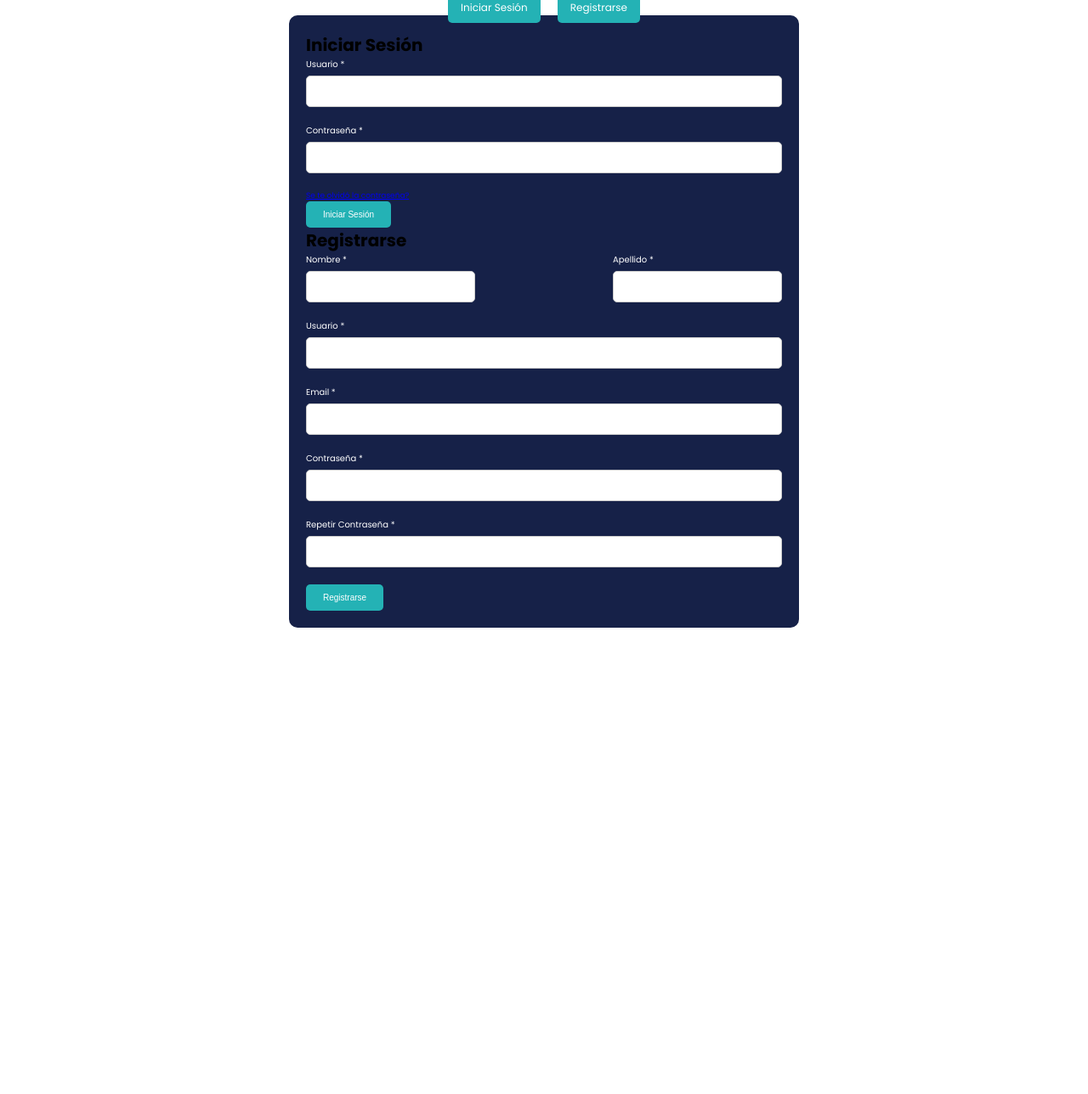
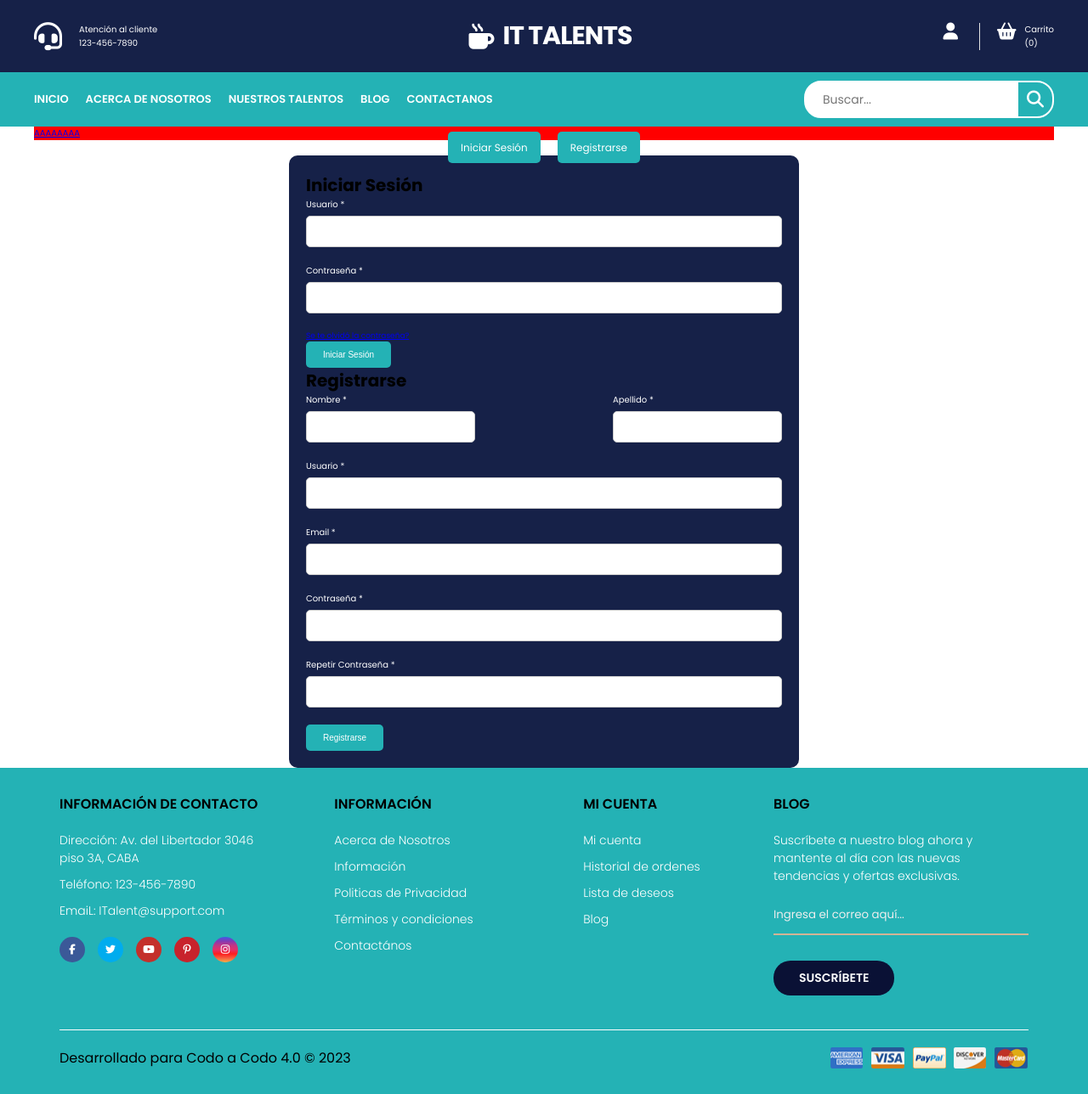
Before and after one commit to DiegoAPizza/Tp1PythonFullStack, a Django app: page /login/ in a window 1280 px wide. Shown: the whole page at 85% size. Before the commit the page ends 739 px from the top, so only its background shows below. Run offline with Django 4.2, Linux system fonts and the light colour scheme; some libraries are stand-ins or nearby versions.

Commit message:
Mejoras Significativas
La carpeta servicios es donde estar el crud señoritas
base es el Template para todos

```diff
--- a/prueba/static/css/styles.css
+++ b/prueba/static/css/styles.css
@@ -1090,9 +1090,13 @@ html {
 /*         LOGIN FORM STYLES          */
 /* ********************************** */
 /* Estilos para los formularios */
-.contenedor-formularios {
+.contenedor-formularios_ {
 	max-width: 600px;
 	margin: 0 auto;
+  }
+
+  .pepe{
+	background-color: red;
   }
 
   .contenedor-tabs {
--- /dev/null
+++ b/prueba/templates/base.html
@@ -0,0 +1,155 @@
+{% load static %}
+
+<!DOCTYPE html>
+<html lang="en">
+
+<head>
+    <meta charset="UTF-8">
+    <meta name="viewport" content="width=device-width, initial-scale=1.0">
+    <title>{% block titulo %} {% endblock %}</title>
+    <link type="text/css" rel="stylesheet" href="{% static 'css/styles.css' %}" />
+
+</head>
+
+<body>
+    <!--ACA VA EL HEADER Y EL NAV QUE ESTA EN EL INDEX-->
+    <header>
+        <div class="container-hero">
+            <div class="container hero">
+                <div class="customer-support">
+                    <i class="fa-solid fa-headset"></i>
+                    <div class="content-customer-support">
+                        <span class="text">Atención al cliente</span>
+                        <span class="number">123-456-7890</span>
+                    </div>
+                </div>
+
+                <div class="container-logo">
+                    <i class="fa-solid fa-mug-hot"></i>
+                    <h1 class="logo"><a href="/">IT Talents</a></h1>
+                </div>
+
+                <div class="container-user">
+                    <i class="fa-solid fa-user"></i>
+                    <i class="fa-solid fa-basket-shopping"></i>
+                    <div class="content-shopping-cart">
+                        <span class="text">Carrito</span>
+                        <span class="number">(0)</span>
+                    </div>
+                </div>
+            </div>
+        </div>
+
+        <div class="container-navbar">
+            <nav class="navbar container">
+                <i class="fa-solid fa-bars"></i>
+                <ul class="menu">
+                    <li><a href="#">Inicio</a></li>
+                    <li><a href="#">Acerca de nosotros</a></li>
+                    <li><a href="#">Nuestros talentos</a></li>
+                    <li><a href="#">Blog</a></li>
+                    <li><a href="#">Contactanos</a></li>
+                </ul>
+
+                <form class="search-form">
+                    <input type="search" placeholder="Buscar..." />
+                    <button class="btn-search">
+                        <i class="fa-solid fa-magnifying-glass"></i>
+                    </button>
+                </form>
+            </nav>
+        </div>
+    </header>
+    <!--ACA VENDRIA EL DIV QUE CONTEGA TODA LA PAGINA PUEDE SER UN DIV O MAIN-->
+    <div class="container">
+
+        {% block contenido %}
+
+        {% endblock %}
+
+    </div>
+
+
+    <!--ACA ESTA EL FOOTER--->
+    <footer class="footer">
+        <div class="container container-footer">
+            <div class="menu-footer">
+                <div class="contact-info">
+                    <p class="title-footer">Información de Contacto</p>
+                    <ul>
+                        <li>
+                            Dirección: Av. del Libertador 3046 piso 3A, CABA
+                        </li>
+                        <li>Teléfono: 123-456-7890</li>
+                        <li>EmaiL: ITalent@support.com</li>
+                    </ul>
+                    <div class="social-icons">
+                        <span class="facebook">
+                            <i class="fa-brands fa-facebook-f"></i>
+                        </span>
+                        <span class="twitter">
+                            <i class="fa-brands fa-twitter"></i>
+                        </span>
+                        <span class="youtube">
+                            <i class="fa-brands fa-youtube"></i>
+                        </span>
+                        <span class="pinterest">
+                            <i class="fa-brands fa-pinterest-p"></i>
+                        </span>
+                        <span class="instagram">
+                            <i class="fa-brands fa-instagram"></i>
+                        </span>
+                    </div>
+                </div>
+
+                <div class="information">
+                    <p class="title-footer">Información</p>
+                    <ul>
+                        <li><a href="#">Acerca de Nosotros</a></li>
+                        <li><a href="#">Información</a></li>
+                        <li><a href="#">Politicas de Privacidad</a></li>
+                        <li><a href="#">Términos y condiciones</a></li>
+                        <li><a href="#">Contactános</a></li>
+                    </ul>
+                </div>
+
+                <div class="my-account">
+                    <p class="title-footer">Mi cuenta</p>
+
+                    <ul>
+                        <li><a href="#">Mi cuenta</a></li>
+                        <li><a href="#">Historial de ordenes</a></li>
+                        <li><a href="#">Lista de deseos</a></li>
+                        <li><a href="#">Blog</a></li>
+
+                    </ul>
+                </div>
+
+                <div class="newsletter">
+                    <p class="title-footer">Blog</p>
+
+                    <div class="content">
+                        <p>
+                            Suscríbete a nuestro blog ahora y mantente al
+                            día con las nuevas tendencias y ofertas exclusivas.
+                        </p>
+                        <input type="email" placeholder="Ingresa el correo aquí...">
+                        <button>Suscríbete</button>
+                    </div>
+                </div>
+            </div>
+
+            <div class="copyright">
+                <p>
+                    Desarrollado para Codo a Codo 4.0 &copy; 2023
+                </p>
+
+                <img src="img/payment.png" alt="Pagos">
+            </div>
+        </div>
+    </footer>
+
+    <script src="https://kit.fontawesome.com/81581fb069.js" crossorigin="anonymous"></script>
+</body>
+
+</html>
--- a/prueba/templates/paginas/login.html
+++ b/prueba/templates/paginas/login.html
@@ -1,22 +1,15 @@
-<!DOCTYPE html>
-<html lang="en">
+{% extends "base.html" %}
 
-<head>
-    <meta charset="UTF-8" />
-    <meta http-equiv="X-UA-Compatible" content="IE=edge" />
-    <meta
-        name="viewport"
-        content="width=device-width, initial-scale=1.0"
-    />
-    <title>Website</title>
-    {% load static %}
-    <link type="text/css" rel="stylesheet" href="{% static 'css/styles.css' %}"/>
-</head>
+{% load static %}
 
-<body>
+{% block titulo %} Login {% endblock %}
 
+{% block contenido %}
+    <div class="pepe">
+        <a href="#index">AAAAAAAA</a>
+    </div>
     <!-- Formularios -->
-    <div class="contenedor-formularios">
+    <div class="contenedor-formularios_">
         <!-- Links de los formularios -->
         <ul class="contenedor-tabs">
             <li class="tab tab-segunda active"><a href="#iniciar-sesion">Iniciar Sesión</a></li>
@@ -99,6 +92,5 @@
     </div>
 
 
-</body>
 
-</html>
+    {% endblock %}
```
Also changed, not shown: prueba/templates/paginas/index.html (+19 -157 lines), prueba/templates/servicios/crear.html (added), prueba/templates/servicios/editar.html (added), prueba/templates/servicios/form.html (added), prueba/templates/servicios/index2.html (added).
